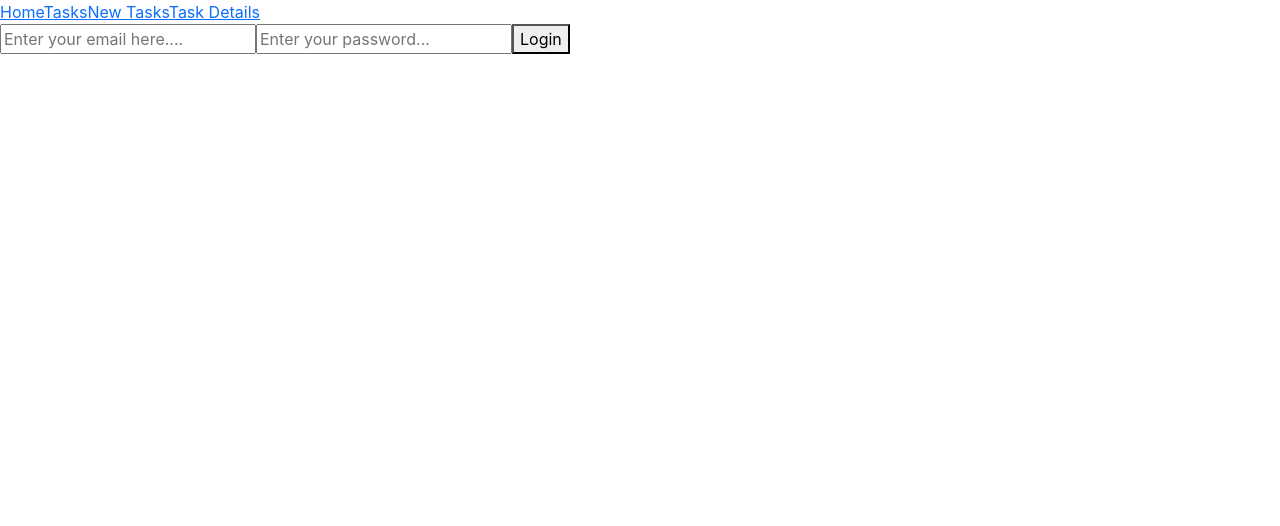
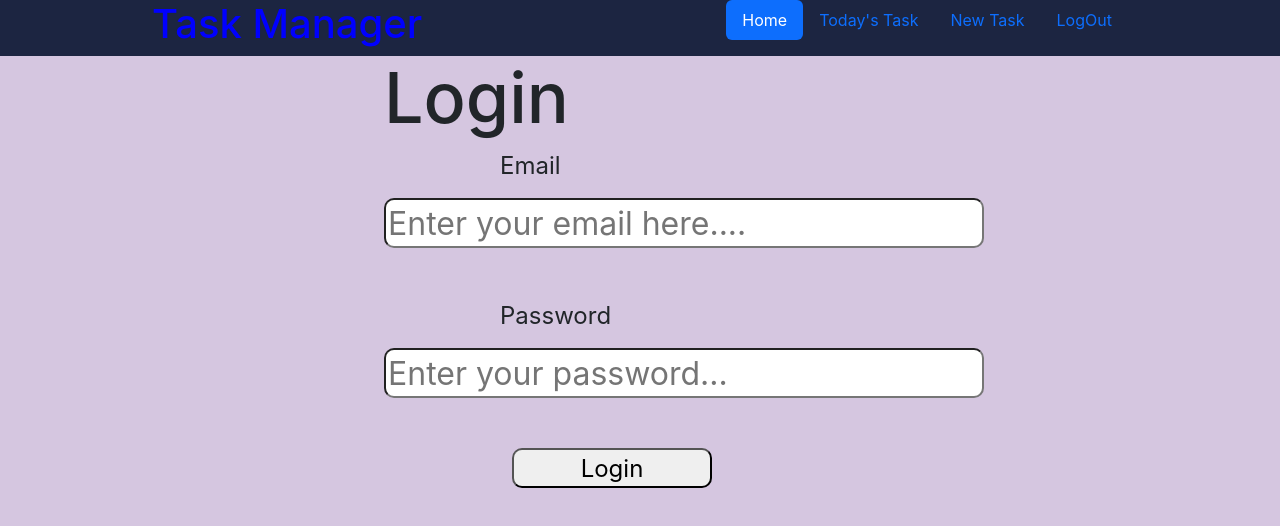
Before and after one commit to TracyMumbi/Task-Manager, a React (Create React App) app: page /login in a window 1280 px wide. Shown: the top 526 px of the page. Built offline with nearby package versions, Linux system fonts and the light colour scheme.

Commit message:
Did css and fetching

```diff
--- a/src/App.js
+++ b/src/App.js
@@ -22,13 +22,12 @@ useEffect(() => {
 console.log(user)
   return (
     <div>
-      <NavBar />
+      <NavBar setUser={setUser} />
       <Routes>
         <Route exact path = '/' element = {<Home user = {user} />}/>
-        <Route exact path = '/tasks' element = {<Task />}/>
+        <Route exact path = '/tasks' element = {<Task/>}/>
         <Route exact path = '/login' element = {<Login setUser = {setUser}/>} />
         <Route exact path = '/newtasks' element = {<NewTask />}/>
-        <Route exact path = '/taskdetails' element = {<TaskDetails />} />
       </Routes>
     </div>
   );
--- a/src/components/Login.js
+++ b/src/components/Login.js
@@ -10,11 +10,12 @@ function login(e){
   e.preventDefault()
   fetch("http://localhost:9292/login",{
     method: 'POST',
-    headers: { 'Content-Type' : 'application/json' },
+    headers: { 'Content-Type' : 'application/json'},
     body: JSON.stringify(user_info)
   })
   .then(response => response.json())
   .then(data => {
+    console.log(data)
     setUser(data)
     localStorage.setItem('user_id', `${data.id}`)
     navigate('/')
@@ -25,11 +26,14 @@ function onchange(e){
 }
 
   return (
-    <div>
-      <form onSubmit={login}>
-        <input type="email" placeholder='Enter your email here....' name='email' onBlur={onchange}/>
-        <input type="password" placeholder='Enter your password...' name='password' onBlur={onchange}/>
-        <button>Login</button>
+    <div >
+      <h4>Login</h4>
+      <form  onSubmit={login}>
+        <label >Email</label> <br />
+        <input type="email" className='login' placeholder='Enter your email here....' name='email' onBlur={onchange}/>
+        <label>Password</label> <br />
+        <input type="password" className='login' placeholder='Enter your password...' name='password' onBlur={onchange}/>
+        <button className='login_button'>Login</button>
       </form>
     </div>
   )
--- a/src/components/NavBar.js
+++ b/src/components/NavBar.js
@@ -1,33 +1,41 @@
 import React from 'react'
-import { NavLink } from 'react-router-dom'
+import { NavLink, useNavigate } from 'react-router-dom'
 
-function NavBar() {
+function NavBar({setUser}) {
+  const navigate = useNavigate()
+
+  function onclick() {
+    localStorage.clear()
+    setUser({})
+    navigate("/login")
+  }
+  function Home() {
+    navigate("/")
+  }
+  function Today() {
+    navigate("tasks")
+  }
+  function NewTask() {
+    navigate("/newtasks")
+  }
+
   return (
-    <div>
-      {/* <ul class="nav nav-pills mb-3" id="pills-tab" role="tablist">
+    <div className='nav'>
+      <h1>Task Manager</h1>
+  <ul class="nav nav-pills mb-3" id="pills-tab" role="tablist">
   <li class="nav-item" role="presentation">
-    <button class="nav-link active" id="pills-home-tab" data-bs-toggle="pill" data-bs-target="#pills-home" type="button" role="tab" aria-controls="pills-home" aria-selected="true">Home</button>
+    <button class="nav-link active" id="pills-home-tab" data-bs-toggle="pill" data-bs-target="#" type="button" role="tab" aria-controls="pills-home" aria-selected="true" onClick={Home}>Home</button>
   </li>
   <li class="nav-item" role="presentation">
-    <button class="nav-link" id="pills-profile-tab" data-bs-toggle="pill" data-bs-target="#pills-profile" type="button" role="tab" aria-controls="pills-profile" aria-selected="false">Profile</button>
+    <button class="nav-link" id="pills-profile-tab" data-bs-toggle="pill" data-bs-target="#pills-profile" type="button" role="tab" aria-controls="pills-profile" aria-selected="false" onClick={Today}>Today's Task</button>
   </li>
   <li class="nav-item" role="presentation">
-    <button class="nav-link" id="pills-contact-tab" data-bs-toggle="pill" data-bs-target="#pills-contact" type="button" role="tab" aria-controls="pills-contact" aria-selected="false">Contact</button>
+    <button class="nav-link" id="pills-contact-tab" data-bs-toggle="pill" data-bs-target="#pills-contact" type="button" role="tab" aria-controls="pills-contact" aria-selected="false" onClick={NewTask}>New Task</button>
   </li>
   <li class="nav-item" role="presentation">
-    <button class="nav-link" id="pills-disabled-tab" data-bs-toggle="pill" data-bs-target="#pills-disabled" type="button" role="tab" aria-controls="pills-disabled" aria-selected="false" disabled>Disabled</button>
+    <button class="nav-link" id="pills-disabled-tab" data-bs-toggle="pill" data-bs-target="#pills-disabled" type="button" role="tab" aria-controls="pills-disabled" aria-selected="false" onClick={onclick}>LogOut</button>
   </li>
 </ul>
-<div class="tab-content" id="pills-tabContent">
-  <div class="tab-pane fade show active" id="pills-home" role="tabpanel" aria-labelledby="pills-home-tab" tabindex="0">...</div>
-  <div class="tab-pane fade" id="pills-profile" role="tabpanel" aria-labelledby="pills-profile-tab" tabindex="0">...</div>
-  <div class="tab-pane fade" id="pills-contact" role="tabpanel" aria-labelledby="pills-contact-tab" tabindex="0">...</div>
-  <div class="tab-pane fade" id="pills-disabled" role="tabpanel" aria-labelledby="pills-disabled-tab" tabindex="0">...</div>
-</div> */}
-        <NavLink to="/">Home</NavLink>
-        <NavLink to="/tasks">Tasks</NavLink>
-        <NavLink to="/newtasks">New Tasks</NavLink>
-        <NavLink to="/taskdetails" >Task Details</NavLink>
     </div>
   )
 }
--- a/src/components/NewTask.js
+++ b/src/components/NewTask.js
@@ -1,19 +1,56 @@
-import React from 'react'
+import React, {useState} from 'react'
 
 function NewTask() {
+
+      // declaring state
+      const [isClicked, setIsClicked] = useState({
+        name:"",
+        description:"",
+        completion_status:"",
+        date:"",
+        due_date:""
+    })
+    // function that handles the change in the inputs
+       const handleChange = (e) => {
+        console.log(e.target.value)
+        setIsClicked({
+            // spread operator to copy the data then targtting the value
+            ...isClicked,
+            [e.target.name] : e.target.value,
+        })
+    }
+
+    const handleSubmit = (e) => {
+        e.preventDefault()
+
+        // creates the post when the data is added it adds the data to the backend ie ..db.json
+        fetch("http://localhost:9292/user/tasks",{
+            method: 'POST',
+            headers: {
+                'Content-Type': 'application/json',
+            },
+            body: JSON.stringify(isClicked),
+
+
+        })
+        // this makes the website to reload after data is passed and the button is clicked
+        window.location.reload()
+
+    }
   return (
     <div>
-        <form>
-            <label>Name</label>
-            <input type="text" placeholder='Name' /><br />
-            <label>Description</label>
-            <input type="text" placeholder='Description' /><br />
-            <label>Status</label>
-            <input type="text" placeholder='Status' /><br />
-            <label>Date</label>
-            <input type="text" placeholder='Date' /><br />
-            <label>Due Date</label>
+        <form  className='new_task' onSubmit={handleSubmit}>
+            <label>Name</label> <br />
+            <input type="text" placeholder='Name' onChange={handleChange}/><br />
+            <label>Description</label> <br />
+            <input type="text" placeholder='Description' onChange={handleChange}/><br />
+            <label>Status</label><br />
+            <input type="text" placeholder='Status' onChange={handleChange}/><br />
+            <label>Date</label><br />
+            <input type="text" placeholder='Date' onChange={handleChange}/><br />
+            <label>Due Date</label><br />
             <input type="text" placeholder='Due Date' /><br />
+            <button >Add Task</button>
         </form>
     </div>
   )
@@ -22,9 +59,9 @@ function NewTask() {
 export default NewTask
 
 
-// t.string :name
-// t.string :description
-// t.string :completion_status
-// t.date :date
-// t.date :due_date
-// t.integer :user_id
+// name
+// description
+// completion_status
+// date
+// due_date
+// user_id
--- a/src/components/Task.js
+++ b/src/components/Task.js
@@ -1,12 +1,17 @@
 import React, {useEffect, useState} from 'react'
 
-function Task() {
+function Task({user_id}) {
+  const date = new Date()
+  const id = user_id
+
 
   const [tasks, setTasks] = useState([])
   const [allTasks, setAllTasks] = useState([])
 
 useEffect(() =>{
-  fetch("https://jsonplaceholder.typicode.com/posts")
+  const id = localStorage.getItem('user_id')
+
+  fetch(`http://localhost:9292/user/tasks/${id}/${date.getFullYear()}-${date.getMonth()}-${date.getDate()}`)
   .then(response => response.json())
   .then((tasks) => {
     console.log(tasks)
--- a/src/components/TaskDetails.js
+++ b/src/components/TaskDetails.js
@@ -1,8 +1,42 @@
-import React from 'react'
+import React, { useState, useEffect } from 'react'
+import { Link } from 'react-router-dom'
 
-function TaskDetails() {
+function TaskDetails({user_id}) {
+
+  const [tasks, setTasks] = useState([])
+  const [allTasks, setAllTasks] =useState([])
+
+  useEffect(() =>{
+    fetch(`http://localhost:9292/user/tasks/${user_id}`)
+    .then(response => response.json())
+    .then((tasks) => {
+      console.log(tasks)
+      setTasks(tasks)
+      setAllTasks(
+      tasks.map((task) => (
+        <div class="card">
+          <div class="card-body">
+            <Link to={{ pathname: `/taskdetails/${task.id}` }}>
+              {task.name} <br />
+              {task.description} <br />
+              {task.completion_status} <br />
+              {task.date} <br />
+              {task.due_date}
+            </Link>
+            <button>Update</button>
+          </div>
+        </div>
+      )))
+    })
+  }, [])
+  function onclick(e) {
+
+  }
+
   return (
-    <div>TaskDetails</div>
+    <div>
+      {allTasks}
+    </div>
   )
 }
 
--- a/src/index.css
+++ b/src/index.css
@@ -18,3 +18,74 @@ code {
 .nav-items{
   justify-content: space-between;
 }
+.nav{
+  display: flex;
+  justify-content: space-around;
+  background-color:  #1c2541 ;
+}
+.nav h1{
+  color: blue;
+}
+
+.nav button {
+  justify-content: space-between;
+}
+.card {
+  width: 50%;
+  height: fit-content;
+  display: inline-block;
+  background-color: beige;
+  margin-top: 30px;
+  margin-bottom: 50px;
+  margin-right: 100px;
+}
+body{
+  background-color:  #D5C6E0 ;
+}
+.login{
+  margin-bottom: 50px;
+  width: 600px;
+  align-items: center;
+  height: 50px;
+  display: flex;
+  border-radius: 10px;
+  margin-left: 30%;
+  font-size: xx-large;
+
+  /* background-color: black; */
+}
+div h4 {
+  font-size: 70px;
+  margin-left: 30%;
+}
+.login_button {
+  width: 200px;
+  height: 40px;
+  border-radius: 10px;
+  margin-left: 40%;
+  font-size: x-large;
+}
+.new_task input{
+  /* justify-content: space-around; */
+  margin-bottom: 30px;
+  width: 500px;
+  align-items: center;
+  height: 40px;
+  border-radius: 10px;
+  margin-left: 500px;
+}
+.new_task label {
+  margin-left: 500px;
+  font-size: xx-large;
+}
+.new_task input:hover{
+  background-color: lightskyblue;
+  height: 45px;
+}
+.new_task button, label {
+  width: 200px;
+  height: 50px;
+  border-radius: 10px;
+  font-size: x-large;
+  margin-left: 500px;
+}
--- a/src/views/Home.js
+++ b/src/views/Home.js
@@ -1,6 +1,8 @@
 import React, {useState, useEffect} from 'react'
+import { Link } from 'react-router-dom'
 import NavBar from '../components/NavBar'
 import Task from '../components/Task'
+import TaskDetails from '../components/TaskDetails'
 
 
 function Home({user}) {
@@ -19,16 +21,21 @@ useEffect(() =>{
     setTasks(tasks)
     setAllTasks(
     tasks.map((task) => (
-      <div>
-        <h2>{task.name}</h2>
-        <p>{task.description}</p>
-      </div>
+        <div class="card" style={{width: "18rem"}}>
+          <div class="card-body" >
+            <h5 class="card-title">{task.name}</h5>
+            <h6 class="card-subtitle mb-2 text-muted">{task.status}</h6>
+            <p class="card-text">{task.description}</p>
+            <a href={`/taskdetails}`} class="card-link">more details</a>
+          </div>
+        </div>
     )))
   })
 }, [])
   return (
     <div>
       {allTasks}
+      <TaskDetails user_id = {user_id}/>
     </div>
   )
 }
```
Also changed, not shown: src/App.css (line endings or trailing spaces).
